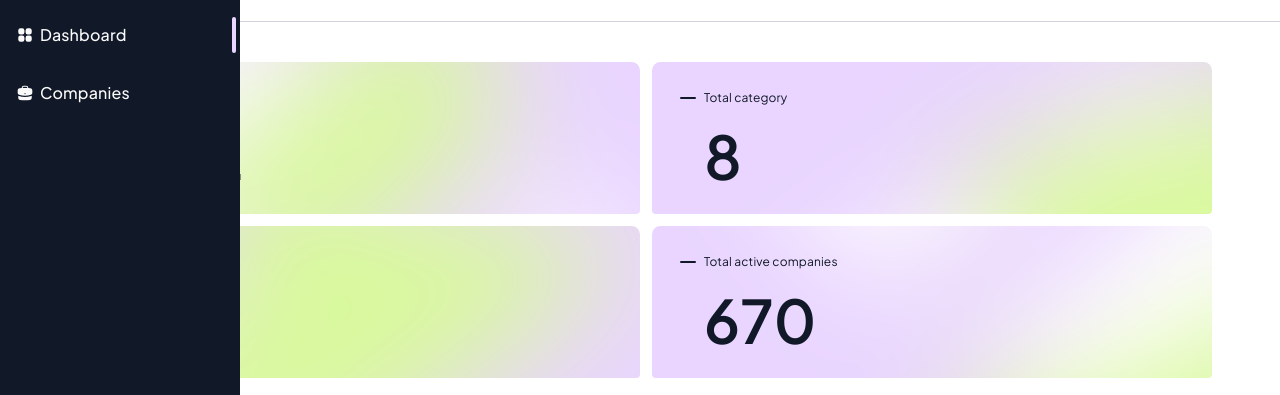
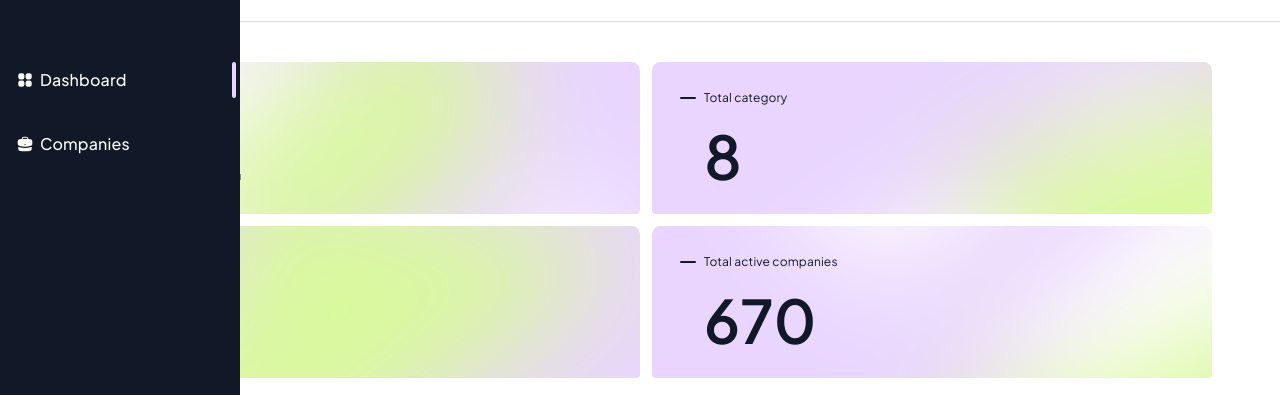
Before and after one commit to alexkarmhon/crm-test, a plain HTML site: page index.html in a window 1280 px wide. Shown: the part 71-466 px from the top of the page. Drawn offline with Linux system fonts and the light colour scheme; a script that the page names is missing.

Commit message:
Deploying to gh-pages from @ alexkarmhon/crm-test@305a8d3c41780e09b4e161384df163e04e142615 🚀

```diff
--- a/assets/main.css
+++ b/assets/main.css
@@ -251,7 +251,8 @@ a {
   -webkit-justify-content: center;
      -moz-box-pack: center;
           justify-content: center;
-  margin-top: 32px;
+  margin-top: 6px;
+  margin-bottom: 6px;
   gap: 28px;
   color: #fafafa;
 }
@@ -707,6 +708,7 @@ header .container .user-info .user-email {
        -moz-box-orient: vertical;
        -moz-box-direction: normal;
             flex-direction: column;
+    margin-top: 77px;
   }
   .nav-bar .nav-list__link {
     display: -webkit-box;
@@ -717,6 +719,7 @@ header .container .user-info .user-email {
     -webkit-align-items: center;
        -moz-box-align: center;
             align-items: center;
+    height: 36px;
   }
   .nav-bar .nav-list__link.current::after {
     right: -12px;
```
